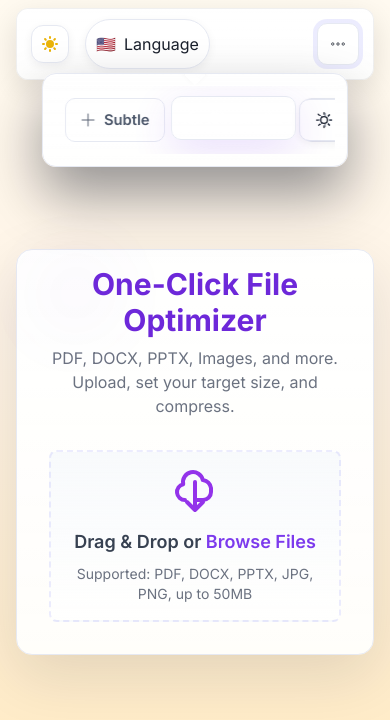
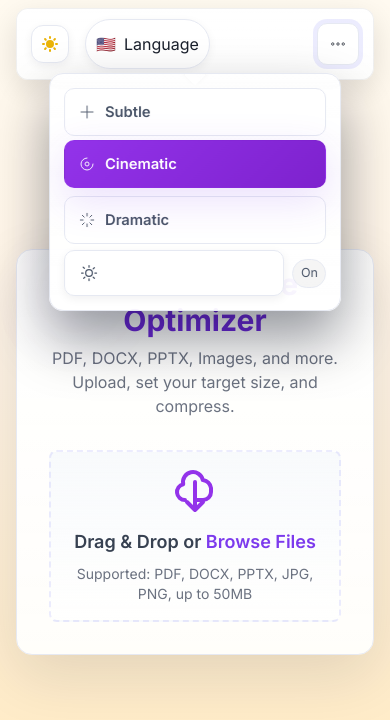
Before and after one commit to Adia12528/FileCompressor, a plain HTML site: page index.html in a window 390 px wide. Both pictures are taken after a click on the button 338 px from the left and 44 px from the top of the page. Drawn offline with nearby package versions, Linux system fonts and the light colour scheme.

Commit message:
Initial commit

```diff
--- a/styles.css
+++ b/styles.css
@@ -98,9 +98,9 @@ body{
 
     /* Language flyout */
     .lang-selector{ position:relative }
-    .lang-flyout{ position:absolute; top:110%; right:0; transform:translateY(-6px); visibility:hidden; opacity:0; pointer-events:none; transition:opacity .22s ease, transform .22s ease }
-    .lang-selector.open .lang-flyout, .lang-selector:hover .lang-flyout{ visibility:visible; opacity:1; pointer-events:auto; transform:translateY(0) }
-    .lang-flyout-content{ background:var(--bg-primary); border:1px solid var(--border-color); padding:8px; border-radius:10px; box-shadow:var(--shadow-lg); min-width:220px }
+    .lang-flyout{ position:absolute; top:110%; right:0; transform:translateY(-6px); visibility:hidden; opacity:0; pointer-events:none; transition:opacity .22s ease, transform .22s ease, visibility 0s .22s }
+    .lang-selector.open .lang-flyout, .lang-selector:hover .lang-flyout{ visibility:visible; opacity:1; pointer-events:auto; transform:translateY(0); transition:opacity .22s ease, transform .22s ease, visibility 0s }
+    .lang-flyout-content{ background:var(--bg-primary); border:1px solid var(--border-color); padding:8px; border-radius:10px; box-shadow:var(--shadow-lg); min-width:220px; max-height: 400px; overflow-y: auto; -webkit-overflow-scrolling: touch }
     .lang-item-btn{ display:flex;gap:8px;padding:8px;border-radius:8px;width:100%;text-align:left }
     .lang-item-btn:hover{ background:var(--bg-secondary) }
 
@@ -293,15 +293,15 @@ body{
             top: calc(env(safe-area-inset-top, 12px) + 64px) !important;
             left: 50% !important;
             transform: translateX(-50%) translateY(0) !important;
-            width: clamp(260px, 86%, 420px) !important;
-            max-width: calc(100% - 24px) !important;
+            width: clamp(240px, 82%, 360px) !important;
+            max-width: calc(100% - 32px) !important;
             max-height: calc(100vh - (env(safe-area-inset-top, 12px) + 96px)) !important;
             overflow-y: auto;
             background: linear-gradient(180deg, rgba(255,255,255,0.98), rgba(255,255,255,0.95)) !important;
             border: 1px solid var(--border-color) !important;
             box-shadow: 0 28px 56px rgba(2,6,23,0.42) !important;
             border-radius: 14px !important;
-            padding: 12px !important;
+            padding: 10px !important;
             z-index: 2350 !important;
             backdrop-filter: blur(6px) !important;
             -webkit-backdrop-filter: blur(6px) !important;
@@ -344,32 +344,92 @@ body{
         /* Flyout inner content - horizontal scroll on small phones */
         .mobile-menu-inner {
             display: flex !important;
-            flex-direction: row !important;
-            gap: 10px !important;
-            overflow-x: auto !important;
-            -webkit-overflow-scrolling: touch;
-            padding: 8px 6px !important;
+            flex-direction: column !important;
+            gap: 6px !important;
+            padding: 4px !important;
             align-items: stretch;
+            width: 100%;
         }
-        .mobile-menu-inner > * {
-            flex: 0 0 auto;
-            min-width: 140px;
-            max-width: calc(100% - 40px);
-            white-space: normal;
+
+        /* Preset control wrapper inside flyout */
+        .mobile-menu-inner .preset-control {
+            display: flex !important;
+            flex-direction: column !important;
+            width: 100% !important;
+        }
+
+        .mobile-menu-inner .preset-segment {
+            display: flex !important;
+            flex-direction: column !important;
+            gap: 6px !important;
+            width: 100% !important;
+            padding: 0 !important;
         }
 
         /* Preset buttons inside flyout */
-        .mobile-menu-inner .preset-btn,
-        .mobile-menu-inner .lang-item-btn,
+        .mobile-menu-inner .preset-btn {
+            display: flex !important;
+            width: 100% !important;
+            padding: 12px 14px !important;
+            text-align: left !important;
+            justify-content: flex-start !important;
+            align-items: center !important;
+            border-radius: 10px !important;
+            margin: 0 !important;
+            background: var(--bg-primary) !important;
+            border: 1px solid var(--border-color) !important;
+            color: var(--text-secondary) !important;
+            font-weight: 600 !important;
+            gap: 10px !important;
+            white-space: nowrap !important;
+        }
+
+        /* Active preset button in mobile */
+        .mobile-menu-inner .preset-btn[aria-pressed="true"] {
+            background: linear-gradient(135deg, var(--accent-primary), var(--accent-hover)) !important;
+            color: white !important;
+            border-color: transparent !important;
+        }
+
+        /* Effects toggle inside flyout */
+        .mobile-menu-inner .effects-control {
+            width: 100% !important;
+            display: flex !important;
+            justify-content: flex-start !important;
+        }
+
         .mobile-menu-inner #effects-toggle {
-            width: auto !important;
-            padding: 10px 14px !important;
-            text-align: left;
-            justify-content: flex-start;
-            border-radius: 10px;
+            width: 100% !important;
+            padding: 12px 14px !important;
+            text-align: left !important;
+            justify-content: flex-start !important;
+            border-radius: 10px !important;
+            margin: 0 !important;
+            background: var(--bg-primary) !important;
+            border: 1px solid var(--border-color) !important;
+            color: var(--text-secondary) !important;
+            display: flex !important;
+            align-items: center !important;
+            gap: 10px !important;
         }
-        .mobile-menu-inner .preset-btn {
-            background: transparent;
+
+        /* Dark mode text colors for mobile menu buttons */
+        body.dark-mode .mobile-menu-inner .preset-btn {
+            background: rgba(255, 255, 255, 0.03) !important;
+            border-color: rgba(255, 255, 255, 0.08) !important;
+            color: var(--text-primary) !important;
+        }
+
+        body.dark-mode .mobile-menu-inner #effects-toggle {
+            background: rgba(255, 255, 255, 0.03) !important;
+            border-color: rgba(255, 255, 255, 0.08) !important;
+            color: var(--text-primary) !important;
+        }
+
+        body.dark-mode .mobile-menu-inner .preset-btn[aria-pressed="true"] {
+            background: linear-gradient(135deg, var(--accent-primary), var(--accent-hover)) !important;
+            color: white !important;
+            border-color: transparent !important;
         }
 
         /* Focus styles for keyboard users in flyout */
@@ -411,6 +471,29 @@ body{
             margin-left: auto;
         }
 
+        /* Fix language flyout positioning in mobile view */
+        .top-controls.moved-to-app .lang-selector {
+            position: static;
+        }
+
+        .top-controls.moved-to-app .lang-flyout {
+            position: fixed !important;
+            top: calc(env(safe-area-inset-top, 12px) + 56px) !important;
+            left: 50% !important;
+            right: auto !important;
+            transform: translateX(-50%) translateY(0) !important;
+            width: clamp(200px, 80%, 300px) !important;
+            max-width: calc(100% - 32px) !important;
+            max-height: 60vh !important;
+            z-index: 2400 !important;
+        }
+
+        .top-controls.moved-to-app .lang-flyout-content {
+            max-height: 60vh;
+            overflow-y: auto;
+            -webkit-overflow-scrolling: touch;
+        }
+
         /* Responsive adjustments for dunes animation */
         .bg-dunes .dune-1{ bottom: -10vh; }
         .bg-dunes .dune-2{ bottom: -14vh; }
```
